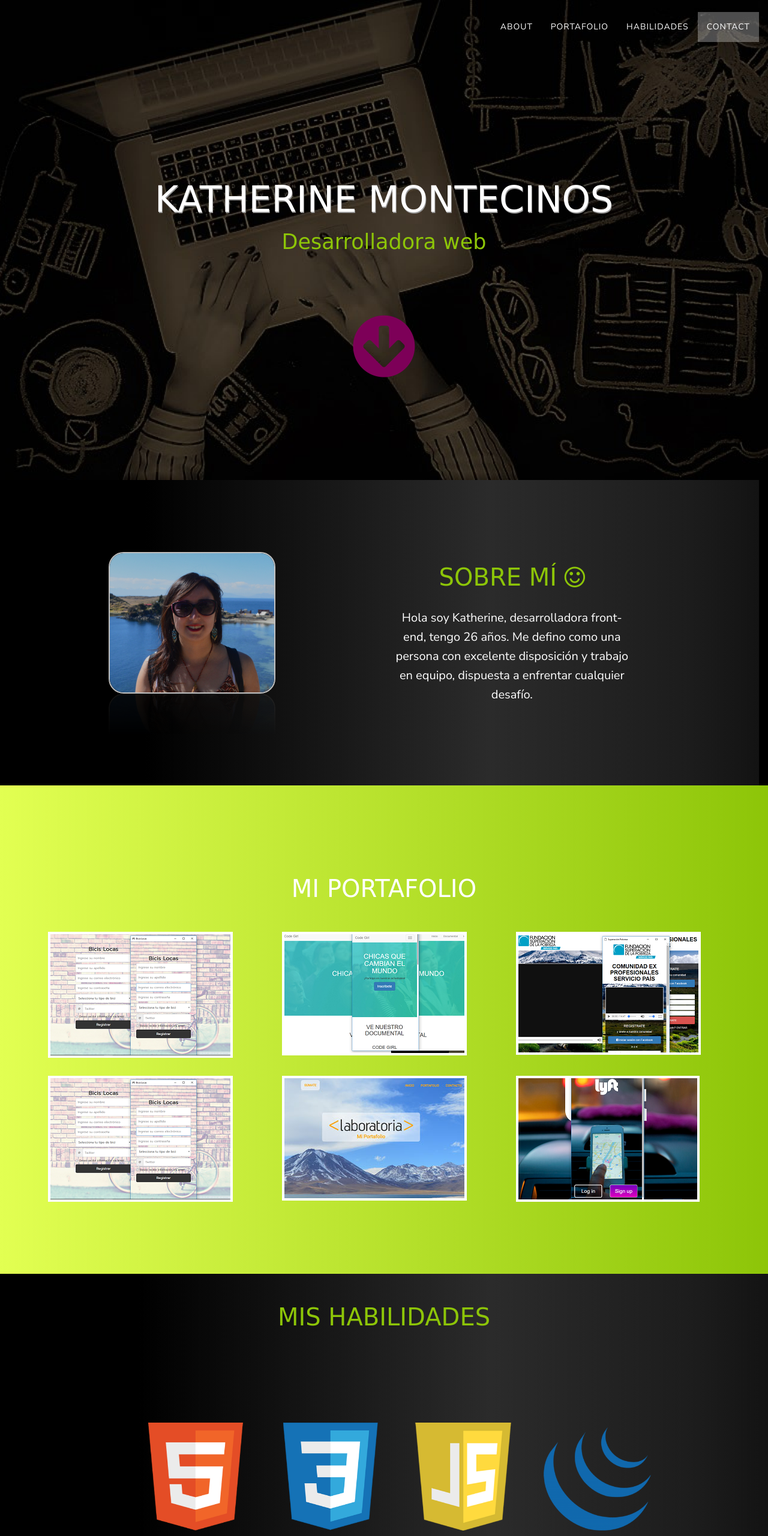
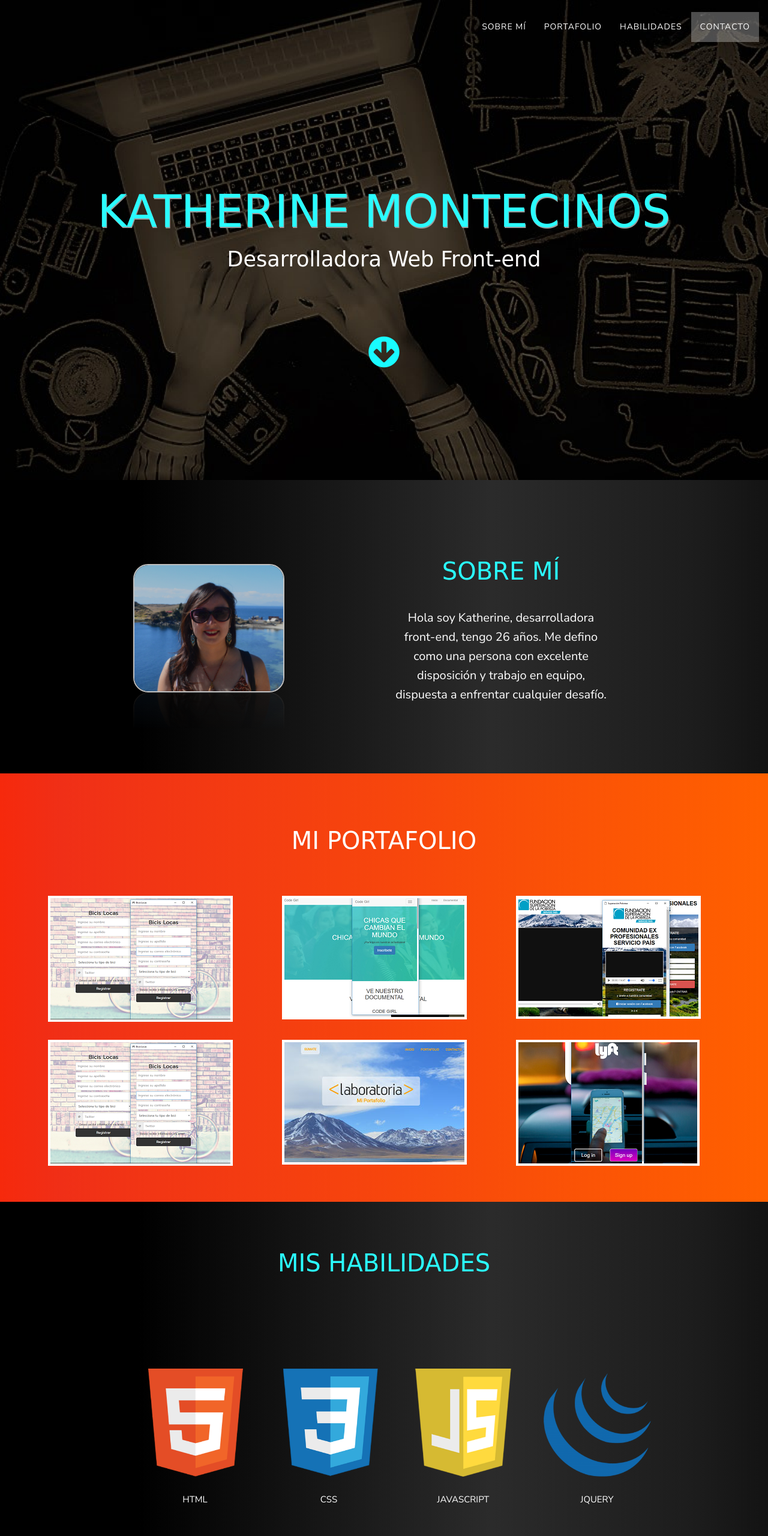
Before and after one commit to KatherineMontecinos/portafolio, a plain HTML site: page index.html in a window 1280 px wide. Shown: the top 2560 px of the page at 60% size. Drawn offline with nearby package versions, Linux system fonts and the light colour scheme; a web font is replaced by a local one.

Commit message:
edité colores y tipografía

```diff
--- a/css/style.css
+++ b/css/style.css
@@ -14,6 +14,7 @@ h1,h2,h3,h4,h5,h6 {
   font-family: 'Montserrat', sans-serif;
 }
 p {
+
   font-size: 18px;
   line-height: 1.5;
   font-family: 'Nunito Sans', sans-serif;
@@ -37,7 +38,7 @@ a {
 a:hover,
 a:focus {
   text-decoration: none;
-  color: #8DC508;
+  color: #19FBFF;
 }
 .light {
   font-weight: 400;
@@ -73,7 +74,7 @@ a:focus {
   transition: background 0.3s ease-in-out;
 }
 .navbar-custom .nav li a:hover {
-  color: #8DC508;
+  color: #19FBFF;
   outline: none;
   background-color: transparent;
 }
@@ -104,7 +105,7 @@ a:focus {
   }
   .navbar-custom.top-nav-collapse {
     padding: 0;
-    background: #7D0058;
+    background: #00B0B2;
     border-bottom: 1px solid rgba(255, 255, 255, 0.3);
 
   }
@@ -138,6 +139,7 @@ a:focus {
 .intro .intro-body .intro-text {
   font-size: 18px;
   font-family: 'Boogaloo', cursive;
+  color: white;
 }
 
 @media (min-width: 768px) {
@@ -150,13 +152,13 @@ a:focus {
   }
   .intro .intro-body .intro-text {
     font-size: 35px;
-    color: #8DC508;
+    color: white;
   }
 }
 
 .btn-circle {
   font-size: 60px;
-  color: #7D0058;
+  color: #19FBFF;
   background: transparent;
   -webkit-transition: background 0.3s ease-in-out;
   -moz-transition: background 0.3s ease-in-out;
@@ -167,7 +169,7 @@ a:focus {
 .btn-circle:hover,
 .btn-circle:focus {
   outline: none;
-  color: #8DC508;
+  color: #FF6000;
 }
 .btn-circle i.animated {
   -webkit-transition-property: -webkit-transform;
@@ -214,17 +216,28 @@ a:focus {
   }
 }
 
-.portafolio {
+#about {
+  max-width: 100%;
+  padding: 80px 0;
+}
+
+#habil {
+  max-width: 100%;
+  padding: 30px 0;
+}
+
+#portafolio {
 max-width: 100%;
-padding: 100px 0;
-background: rgba(226,255,82,1);
-background: -moz-linear-gradient(left, rgba(226,255,82,1) 0%, rgba(141,197,8,1) 100%);
-background: -webkit-gradient(left top, right top, color-stop(0%, rgba(226,255,82,1)), color-stop(100%, rgba(141,197,8,1)));
-background: -webkit-linear-gradient(left, rgba(226,255,82,1) 0%, rgba(141,197,8,1) 100%);
-background: -o-linear-gradient(left, rgba(226,255,82,1) 0%, rgba(141,197,8,1) 100%);
-background: -ms-linear-gradient(left, rgba(226,255,82,1) 0%, rgba(141,197,8,1) 100%);
-background: linear-gradient(to right, rgba(226,255,82,1) 0%, rgba(141,197,8,1) 100%);
-filter: progid:DXImageTransform.Microsoft.gradient( startColorstr='#e2ff52', endColorstr='#8dc508', GradientType=1 )
+padding: 40px 0;
+background: rgba(248,80,50,1);
+background: -moz-linear-gradient(left, rgba(248,80,50,1) 0%, rgba(241,111,92,1) 0%, rgba(246,41,12,1) 0%, rgba(240,47,23,1) 8%, rgba(255,96,0,1) 100%);
+background: -webkit-gradient(left top, right top, color-stop(0%, rgba(248,80,50,1)), color-stop(0%, rgba(241,111,92,1)), color-stop(0%, rgba(246,41,12,1)), color-stop(8%, rgba(240,47,23,1)), color-stop(100%, rgba(255,96,0,1)));
+background: -webkit-linear-gradient(left, rgba(248,80,50,1) 0%, rgba(241,111,92,1) 0%, rgba(246,41,12,1) 0%, rgba(240,47,23,1) 8%, rgba(255,96,0,1) 100%);
+background: -o-linear-gradient(left, rgba(248,80,50,1) 0%, rgba(241,111,92,1) 0%, rgba(246,41,12,1) 0%, rgba(240,47,23,1) 8%, rgba(255,96,0,1) 100%);
+background: -ms-linear-gradient(left, rgba(248,80,50,1) 0%, rgba(241,111,92,1) 0%, rgba(246,41,12,1) 0%, rgba(240,47,23,1) 8%, rgba(255,96,0,1) 100%);
+background: linear-gradient(to right, rgba(248,80,50,1) 0%, rgba(241,111,92,1) 0%, rgba(246,41,12,1) 0%, rgba(240,47,23,1) 8%, rgba(255,96,0,1) 100%);
+filter: progid:DXImageTransform.Microsoft.gradient( startColorstr='#f85032', endColorstr='#ff6000', GradientType=1 );
+
 }
 
 @media (min-width: 767px) {
@@ -247,17 +260,17 @@ filter: progid:DXImageTransform.Microsoft.gradient( startColorstr='#e2ff52', end
 }
 
 .btn-default {
-  border: 1px solid #8DC508;
+  border: 1px solid #19FBFF;
   color: white;
   background-color: transparent;
 }
 
 .btn-default:hover,
 .btn-default:focus {
-  border: 1px solid #8DC508;
+  border: 1px solid #19FBFF;
   outline: none;
   color: black;
-  background-color: #8DC508;
+  background-color: #19FBFF;
 }
 
 ul.banner-social-buttons {
@@ -282,13 +295,14 @@ ul.banner-social-buttons {
 
 h1 {
   font-family: 'Boogaloo', cursive;
-  font-size: 60px;
+  font-size: 75px;
   padding-top: 70px;
   text-shadow: 1px 2px #999;
+  color: #2AFCFF;
 }
 
 .yo {
- margin-top: 20px;
+ margin-top: 60px;
   width: 70%;
   text-align: center;
   height: auto;
@@ -316,7 +330,7 @@ h1 {
 }
 
 h2 {
-  color: #8DC508;
+  color: #2AFCFF;
   font-family: 'Boogaloo', cursive;
   font-size: 40px;
 }
@@ -426,7 +440,7 @@ h2 {
   letter-spacing: 5px;
   padding: 40px 30px 30px 34px;
   position: relative;
-  color: #8DC508;
+  color: #19FBFF;
   outline: none;
   -webkit-transition: color 0.2s linear;
   transition: color 0.2s linear;
@@ -664,14 +678,14 @@ h2 {
 }
 
 #contacto {
-background: rgba(201,0,140,1);
-background: -moz-linear-gradient(left, rgba(201,0,140,1) 0%, rgba(10,48,7,1) 0%, rgba(163,0,114,1) 0%, rgba(199,46,156,1) 3%, rgba(163,0,114,1) 100%);
-background: -webkit-gradient(left top, right top, color-stop(0%, rgba(201,0,140,1)), color-stop(0%, rgba(10,48,7,1)), color-stop(0%, rgba(163,0,114,1)), color-stop(3%, rgba(199,46,156,1)), color-stop(100%, rgba(163,0,114,1)));
-background: -webkit-linear-gradient(left, rgba(201,0,140,1) 0%, rgba(10,48,7,1) 0%, rgba(163,0,114,1) 0%, rgba(199,46,156,1) 3%, rgba(163,0,114,1) 100%);
-background: -o-linear-gradient(left, rgba(201,0,140,1) 0%, rgba(10,48,7,1) 0%, rgba(163,0,114,1) 0%, rgba(199,46,156,1) 3%, rgba(163,0,114,1) 100%);
-background: -ms-linear-gradient(left, rgba(201,0,140,1) 0%, rgba(10,48,7,1) 0%, rgba(163,0,114,1) 0%, rgba(199,46,156,1) 3%, rgba(163,0,114,1) 100%);
-background: linear-gradient(to right, rgba(201,0,140,1) 0%, rgba(10,48,7,1) 0%, rgba(163,0,114,1) 0%, rgba(199,46,156,1) 3%, rgba(163,0,114,1) 100%);
-filter: progid:DXImageTransform.Microsoft.gradient( startColorstr='#c9008c', endColorstr='#a30072', GradientType=1 );
+background: rgba(248,80,50,1);
+background: -moz-linear-gradient(left, rgba(248,80,50,1) 0%, rgba(241,111,92,1) 0%, rgba(246,41,12,1) 0%, rgba(240,47,23,1) 8%, rgba(255,96,0,1) 100%);
+background: -webkit-gradient(left top, right top, color-stop(0%, rgba(248,80,50,1)), color-stop(0%, rgba(241,111,92,1)), color-stop(0%, rgba(246,41,12,1)), color-stop(8%, rgba(240,47,23,1)), color-stop(100%, rgba(255,96,0,1)));
+background: -webkit-linear-gradient(left, rgba(248,80,50,1) 0%, rgba(241,111,92,1) 0%, rgba(246,41,12,1) 0%, rgba(240,47,23,1) 8%, rgba(255,96,0,1) 100%);
+background: -o-linear-gradient(left, rgba(248,80,50,1) 0%, rgba(241,111,92,1) 0%, rgba(246,41,12,1) 0%, rgba(240,47,23,1) 8%, rgba(255,96,0,1) 100%);
+background: -ms-linear-gradient(left, rgba(248,80,50,1) 0%, rgba(241,111,92,1) 0%, rgba(246,41,12,1) 0%, rgba(240,47,23,1) 8%, rgba(255,96,0,1) 100%);
+background: linear-gradient(to right, rgba(248,80,50,1) 0%, rgba(241,111,92,1) 0%, rgba(246,41,12,1) 0%, rgba(240,47,23,1) 8%, rgba(255,96,0,1) 100%);
+filter: progid:DXImageTransform.Microsoft.gradient( startColorstr='#f85032', endColorstr='#ff6000', GradientType=1 );
 }
 
 h2 {
@@ -680,12 +694,9 @@ h2 {
   margin-bottom: 40px;
 }
 
-.aboutme {
-  margin: 10px;
-}
-
 .titulo-porta {
   color: white;
+  padding-bottom: 20px;
 }
 
 .descripcion {
@@ -694,7 +705,9 @@ h2 {
 
 .menu {
   font-family: 'Nunito Sans', sans-serif;
+
 }
+
 /* efecto imagen */
 
 .efecto-img {
@@ -739,7 +752,7 @@ h2 {
     font-size:16px;
     line-height:15px;
     margin:0;
-    color: rgba(226,255,82,1);
+    color: #19FBFF;
     text-align:center;
     padding-bottom: 15px;
 }
@@ -776,8 +789,7 @@ h2 {
     transform:rotateY(0)
 }
 
-
-.content-section, #habil {
+#about, #habil {
   background: rgba(76,76,76,1);
 background: -moz-linear-gradient(left, rgba(76,76,76,1) 0%, rgba(44,44,44,1) 0%, rgba(0,0,0,1) 0%, rgba(0,0,0,1) 9%, rgba(0,0,0,1) 18%, rgba(43,43,43,1) 64%, rgba(28,28,28,1) 91%, rgba(19,19,19,1) 100%);
 background: -webkit-gradient(left top, right top, color-stop(0%, rgba(76,76,76,1)), color-stop(0%, rgba(44,44,44,1)), color-stop(0%, rgba(0,0,0,1)), color-stop(9%, rgba(0,0,0,1)), color-stop(18%, rgba(0,0,0,1)), color-stop(64%, rgba(43,43,43,1)), color-stop(91%, rgba(28,28,28,1)), color-stop(100%, rgba(19,19,19,1)));
@@ -785,4 +797,6 @@ background: -webkit-linear-gradient(left, rgba(76,76,76,1) 0%, rgba(44,44,44,1)
 background: -o-linear-gradient(left, rgba(76,76,76,1) 0%, rgba(44,44,44,1) 0%, rgba(0,0,0,1) 0%, rgba(0,0,0,1) 9%, rgba(0,0,0,1) 18%, rgba(43,43,43,1) 64%, rgba(28,28,28,1) 91%, rgba(19,19,19,1) 100%);
 background: -ms-linear-gradient(left, rgba(76,76,76,1) 0%, rgba(44,44,44,1) 0%, rgba(0,0,0,1) 0%, rgba(0,0,0,1) 9%, rgba(0,0,0,1) 18%, rgba(43,43,43,1) 64%, rgba(28,28,28,1) 91%, rgba(19,19,19,1) 100%);
 background: linear-gradient(to right, rgba(76,76,76,1) 0%, rgba(44,44,44,1) 0%, rgba(0,0,0,1) 0%, rgba(0,0,0,1) 9%, rgba(0,0,0,1) 18%, rgba(43,43,43,1) 64%, rgba(28,28,28,1) 91%, rgba(19,19,19,1) 100%);
-filter: progid:DXImageTransform.Microsoft.gradient( startColorstr='#4c4c4c', endColorstr='#131313', GradientType=1
+filter: progid:DXImageTransform.Microsoft.gradient( startColorstr='#4c4c4c', endColorstr='#131313', GradientType=1;
+
+}
--- a/index.html
+++ b/index.html
@@ -27,10 +27,10 @@
               <li class="hidden">
                 <a href="#page-top"></a>
               </li>
-              <li><a class="page-scroll menu" href="#about">About</a></li>
+              <li><a class="page-scroll menu" href="#about">Sobre mí</a></li>
               <li><a class="page-scroll menu" href="#portafolio">Portafolio</a></li>
               <li><a class="page-scroll menu" href="#habil">Habilidades</a></li>
-              <li><a class="page-scroll menu" href="#contacto">Contact</a></li>
+              <li><a class="page-scroll menu" href="#contacto">Contacto</a></li>
             </ul>
          </div>
       </div>
@@ -42,9 +42,9 @@
           <div class="row">
             <div class="col-xs-12 col-sm-12 col-md-12">
               <h1>Katherine Montecinos</h1>
-              <p class="intro-text">Desarrolladora web</p>
+              <p class="intro-text">Desarrolladora Web Front-end</p>
               <a href="#about" class="btn btn-circle page-scroll">
-                <i class="fa fa-arrow-circle-down fa-2x animated"></i>
+                <i class="fa fa-arrow-circle-down fa-1x animated"></i>
               </a>
             </div>
           </div>
@@ -53,25 +53,23 @@
     </header>
     <!-- SECCION ABOUT ME -->
     <section id="about" class="container-fluid text-center">
-    	<div class="content-section">
+    	<div class="container aboutme">
     		<div class="row">
       			<div class="col-xs-12 col-sm-12 col-md-4 col-md-offset-1">
           			<img src="img/yo2.JPG" class="img-responsive yo center-block">
         		</div>
         		<div class="col-xs-12 col-sm-12 col-md-4 col-md-offset-1">
           			<div class="texto">
-           				<h2 class="aboutme">Sobre mí <i class="fa fa-smile-o" aria-hidden="true"></i>
-</h2>
-           				<br>
+           				<h2>Sobre mí</h2>
             			<p class="texto">Hola soy Katherine, desarrolladora front-end, tengo 26 años.
-           	 	Me defino como una persona con excelente disposición y trabajo en equipo, dispuesta a enfrentar cualquier desafío.</p>
+           	 			Me defino como una persona con excelente disposición y trabajo en equipo, dispuesta a enfrentar cualquier desafío.</p>
           			</div>
         		</div>
       		</div>
-    	</div>
+      	</div>
     </section>
     <!-- SECCION PORTAFOLIO -->
-    <section id="portafolio" class="container-fluid portafolio text-center">
+    <section id="portafolio" class="container-fluid text-center">
         <div class="container text-center">
           	<div class="row">
            		<div class="col-xs-12 col-sm-12 col-md-12">
@@ -183,13 +181,13 @@
 						</ul>
 						<ul>
 							<li>
-								<img src="img/ps.png" alt="img05"><h4>PHOTOSHOP</h4>
+								<img src="img/ps.png"><h4>PHOTOSHOP</h4>
 							</li>
 							<li>
-								<img src="img/id.png" alt="img06"><h4>INDESIGN</h4>
+								<img src="img/id.png"><h4>INDESIGN</h4>
 							</li>
 							<li>
-								<img src="img/ilustrator.png" alt="img07"><h4>ILUSTRATOR</h4>
+								<img src="img/illustrator.jpg"><h4>ILUSTRATOR</h4>
 							</li>
 						</ul>
 						<nav>
```
Also changed, not shown: img/boostrap.png (deleted), img/id.png, img/illustrator.jpg (added), img/ilustrator.png (deleted), img/ps.png.
